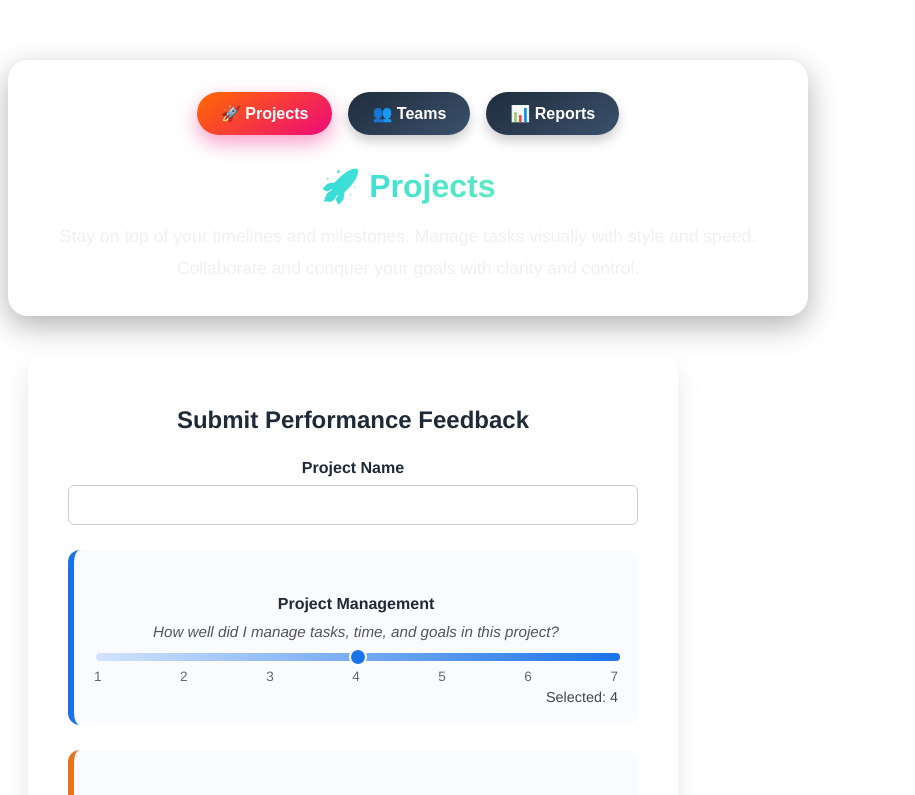
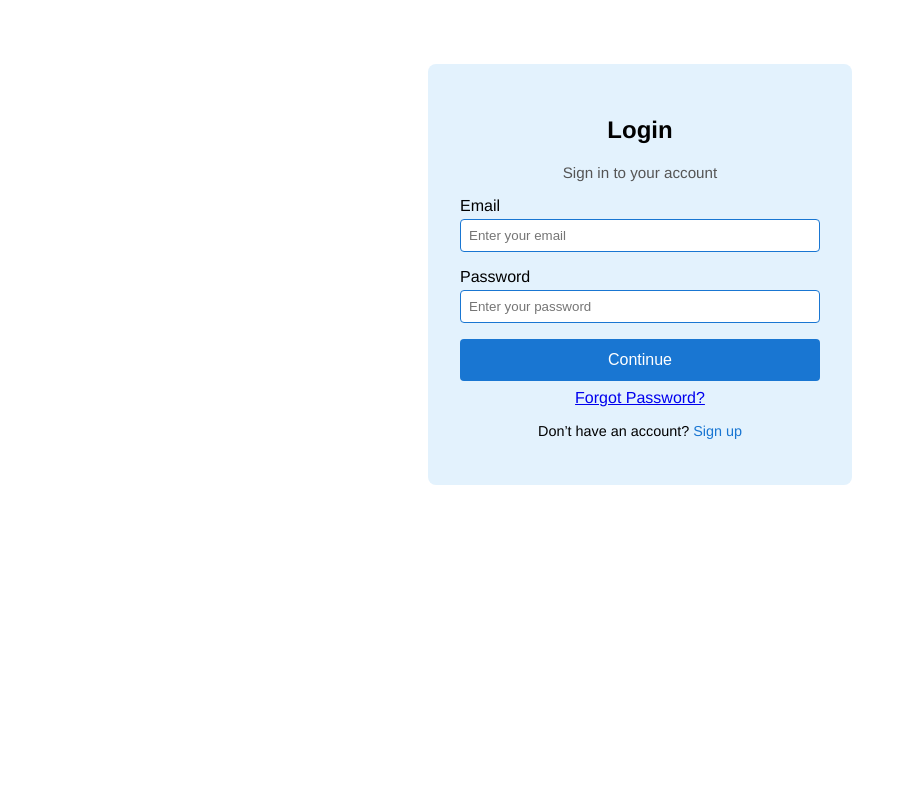
Before and after one commit to Calbest12/PMD, a Vue app in the folder frontend/: page /login in a window 1280 px wide. Shown: the top 795 px of the page, without its empty margins (0-915 px from the left). Built offline with nearby package versions, Linux system fonts and the light colour scheme.

Commit message:
dynamic log in/sign up.vue

```diff
--- a/frontend/package.json
+++ b/frontend/package.json
@@ -8,8 +8,10 @@
     "lint": "vue-cli-service lint"
   },
   "dependencies": {
+    "chart.js": "^4.5.0",
     "core-js": "^3.8.3",
-    "vue": "^3.2.13"
+    "vue": "^3.2.13",
+    "vue-router": "^4.5.1"
   },
   "devDependencies": {
     "@babel/core": "^7.12.16",
--- a/frontend/src/App.vue
+++ b/frontend/src/App.vue
@@ -1,9 +1,12 @@
 <template>
   <div id="app">
+    <!-- view these components if on a dashboard route -->
+    <div v-if="isDashboardPage">
     <Navigation />
     <Slider @submit-feedback="updateScores" />
     <TeamAverageChart :scores="scores" />
-    <ProjectDashboard />
+    </div>
+    <router-view/> <!-- current route view -->
   </div>
 </template>
 
@@ -12,14 +15,12 @@
 import Navigation from './components/Navigation.vue'
 import Slider from './components/Slider.vue'
 import TeamAverageChart from './components/TeamAverageChart.vue'
-import ProjectDashboard from './components/ProjectDashboard.vue'
 
 export default {
   components: {
     Navigation,
     Slider,
     TeamAverageChart,
-    ProjectDashboard
   },
   data() {
     return {
@@ -30,6 +31,14 @@ export default {
       }
     };
   },
+  computed: {
+  isDashboardPage() {
+    // This reads the current URL from Vue Router
+    // then returns true only on your dashboard routes
+    const { path } = this.$route
+    return ['/dashboard', '/limited-dashboard'].includes(path)
+  }
+},
   methods: {
     updateScores(newScores) {
       this.scores = { ...newScores };
--- a/frontend/src/main.js
+++ b/frontend/src/main.js
@@ -1,4 +1,5 @@
 import { createApp } from 'vue'
 import App from './App.vue'
+import router from './router'
 
-createApp(App).mount('#app')
+createApp(App).use(router).mount('#app')
--- /dev/null
+++ b/frontend/src/router/index.js
@@ -0,0 +1,15 @@
+import { createRouter, createWebHistory } from 'vue-router'
+import LoginPage from '@/views/LoginPage.vue'
+
+const routes = [
+  { path: '/',      redirect: '/login' },
+  { path: '/login', component: LoginPage },
+  { path: '/forgot',  component: () => import('@/views/ForgotPassword.vue') },
+  { path: '/reset',   component: () => import('@/views/ResetPassword.vue') },
+  { path: '/signup', component: () => import('@/views/SignUpPage.vue') },
+]
+
+export default createRouter({
+  history: createWebHistory(),
+  routes
+})
--- /dev/null
+++ b/frontend/src/views/ForgotPassword.vue
@@ -0,0 +1,57 @@
+<template>
+  <div class="auth-container">
+    <h2>Forgot Password</h2>
+    <div class="form-group">
+      <label for="email">Email</label>
+      <input
+        id="email"
+        v-model="email"
+        type="email"
+        placeholder="Enter your email"
+        @keyup.enter="sendLink"
+        required
+      />
+    </div>
+    <button @click="sendLink">Send Reset Link</button>
+    <p v-if="message" class="message">{{ message }}</p>
+  </div>
+</template>
+
+<script setup>
+import { ref } from 'vue'
+const email   = ref('')
+const message = ref('')
+function sendLink() {
+  message.value = `If that email exists, you’ll get a reset link shortly.`
+}
+</script>
+
+
+<style scoped>
+.auth-container {
+  max-width: 320px;
+  margin: 4rem auto;
+  padding: 2rem;
+  background: #e3f2fd;
+  border-radius: 8px;
+  color: #000;
+}
+.form-group {
+  margin-bottom: 1rem;
+}
+button {
+  width: 100%;
+  padding: 0.75rem;
+  background-color: #1976d2;
+  color: #fff;
+  border: none;
+  border-radius: 4px;
+  cursor: pointer;
+}
+.message {
+  margin-top: 1rem;
+  color: #000;
+  font-size: 0.9rem;
+  text-align: center;
+}
+</style>
--- /dev/null
+++ b/frontend/src/views/LoginPage.vue
@@ -0,0 +1,136 @@
+<template>
+  <div class="auth-container">
+    <h2>Login</h2>
+    <p class="subtitle">Sign in to your account</p>
+
+    <form @submit.prevent="onSubmit">
+      <!-- Email or Username -->
+      <div class="form-group">
+        <label for="email">Email</label>
+        <input
+          id="email"
+          v-model="email"
+          type="email"
+          placeholder="Enter your email"
+          required
+          tabindex="1"
+        />
+      </div>
+
+      <!-- Password -->
+      <div class="form-group">
+        <label for="password">Password</label>
+        <input
+          id="password"
+          v-model="password"
+          type="password"
+          placeholder="Enter your password"
+          required
+          tabindex="2"
+        />
+      </div>
+
+      <!-- Submit -->
+      <button type="submit" tabindex="3">Continue</button>
+    </form>
+
+    <!-- Forgot Password link -->
+    <p class="links">
+      <router-link to="/forgot">Forgot Password?</router-link>
+    </p>
+
+    <!-- Sign-up link -->
+    <p class="signup-text" tabindex="4">
+      Don’t have an account?
+      <router-link to="/signup">Sign up</router-link>
+    </p>
+
+    <!-- Optional status -->
+    <p v-if="message" class="message">{{ message }}</p>
+  </div>
+</template>
+
+<script setup>
+import { ref } from 'vue'
+import { useRouter } from 'vue-router'
+
+const email    = ref('')
+const password = ref('')
+const message  = ref('')
+const router   = useRouter()
+
+function onSubmit() {
+  message.value = ''
+  // Basic front-end check
+  if (!email.value || !password.value) {
+    message.value = 'Both fields are required.'
+    return
+  }
+  // For now, just redirect to the dashboard demo:
+  router.push('/dashboard')
+}
+</script>
+
+<style scoped>
+.auth-container {
+  max-width: 360px;
+  margin: 4rem auto;
+  padding: 2rem;
+  background: #e3f2fd;
+  border-radius: 8px;
+  color: #000;
+  text-align: center;
+}
+.subtitle {
+  margin-bottom: 1rem;
+  font-size: 0.95rem;
+  color: #555;
+}
+.form-group {
+  margin-bottom: 1rem;
+  text-align: left;
+}
+.form-group label {
+  display: block;
+  margin-bottom: 0.25rem;
+}
+input {
+  width: 100%;
+  padding: 0.5rem;
+  border: 1px solid #1976d2;
+  border-radius: 4px;
+  box-sizing: border-box;
+}
+button {
+  width: 100%;
+  padding: 0.75rem;
+  background-color: #1976d2;
+  color: #fff;
+  border: none;
+  border-radius: 4px;
+  font-size: 1rem;
+  cursor: pointer;
+}
+button:hover {
+  background-color: #1565c0;
+}
+.links {
+  margin: 0.5rem 0;
+}
+.signup-text {
+  margin-top: 1rem;
+  font-size: 0.9rem;
+  color: #000;
+}
+.signup-text a {
+  color: #1976d2;
+  text-decoration: none;
+}
+.signup-text a:hover {
+  text-decoration: underline;
+}
+.message {
+  margin-top: 1rem;
+  color: #b00020;
+}
+</style>
--- /dev/null
+++ b/frontend/src/views/ResetPassword.vue
@@ -0,0 +1,139 @@
+<template>
+  <div class="auth-container">
+    <h2>Reset Password</h2>
+
+    <!-- New Password field -->
+    <div class="form-group">
+      <label for="newPassword">New Password</label>
+      <input
+        id="newPassword"
+        v-model="newPassword"
+        type="password"
+        placeholder="Enter new password"
+        @keyup.enter="onSubmit"
+        tabindex="1"
+        required
+      />
+    </div>
+
+    <!-- Confirm Password field -->
+    <div class="form-group">
+      <label for="confirmPassword">Confirm Password</label>
+      <input
+        id="confirmPassword"
+        v-model="confirmPassword"
+        type="password"
+        placeholder="Re‑enter new password"
+        @keyup.enter="onSubmit"
+        tabindex="2"
+        required
+      />
+    </div>
+
+    <!-- Show mismatch warning -->
+    <p v-if="confirmPassword && !passwordsMatch" class="error">
+      Passwords do not match.
+    </p>
+
+    <!-- Submit button is disabled until passwordsMatch -->
+    <button
+      @click="onSubmit"
+      :disabled="!passwordsMatch || !newPassword"
+      tabindex="3"
+    >
+      Reset Password
+    </button>
+
+    <!-- Feedback message -->
+    <p v-if="message" class="message">{{ message }}</p>
+  </div>
+</template>
+
+<script setup>
+import { ref, computed } from 'vue'
+import { useRouter } from 'vue-router'
+
+const newPassword     = ref('')
+const confirmPassword = ref('')
+const message         = ref('')
+const router          = useRouter()
+
+// check two fields match?????
+const passwordsMatch = computed(
+  () => newPassword.value && newPassword.value === confirmPassword.value
+)
+
+function onSubmit() {
+  message.value = ''
+
+  // first validation
+  if (!newPassword.value || !confirmPassword.value) {
+    message.value = 'Both fields are required.'
+    return
+  }
+  if (!passwordsMatch.value) {
+    message.value = 'Passwords do not match.'
+    return
+  }
+
+  // await axios.post('/api/password/reset', { new_password: newPassword.value })
+
+  // simulate success
+  message.value = 'Your password has been reset!'
+
+  // redirect back to log in
+  setTimeout(() => router.push('/'), 1500)
+}
+</script>
+
+<style scoped>
+.auth-container {
+  position: fixed;
+  top: 50%; left: 50%;
+  transform: translate(-50%, -50%);
+  max-width: 320px; width: 90%;
+  padding: 2rem;
+  background: #e3f2fd;
+  border-radius: 8px;
+  color: #000;
+}
+.form-group {
+  margin-bottom: 1rem;
+}
+label {
+  display: block;
+  margin-bottom: 0.25rem;
+}
+input {
+  width: 100%;
+  padding: 0.5rem;
+  border: 1px solid #b0bec5;
+  border-radius: 4px;
+}
+.error {
+  color: #b00020;
+  font-size: 0.9rem;
+  margin-bottom: 1rem;
+}
+button {
+  width: 100%;
+  padding: 0.75rem;
+  background-color: #1976d2;
+  color: #fff;
+  border: none;
+  border-radius: 4px;
+  cursor: pointer;
+}
+button:disabled {
+  opacity: 0.6;
+  cursor: not-allowed;
+}
+button:focus:not(:disabled) {
+  outline: 2px solid #1565c0;
+}
+.message {
+  margin-top: 1rem;
+  font-size: 0.9rem;
+  text-align: center;
+}
+</style>
--- /dev/null
+++ b/frontend/src/views/SignUpPage.vue
@@ -0,0 +1,89 @@
+<template>
+  <div class="auth-container">
+    <h2>Create Account</h2>
+
+    <!-- Create Account Form -->
+    <form @submit.prevent="register">
+      <input v-model="name" type="text" placeholder="Full Name" required />
+      <input v-model="email" type="email" placeholder="Email" required />
+      <input v-model="password" type="password" placeholder="Password" required />
+      <input v-model="confirmPassword" type="password" placeholder="Confirm Password" required />
+      <button type="submit">Sign Up</button>
+    </form>
+
+    <!-- Link to login page -->
+    <div class="links">
+      <button class="link-btn" @click="goToLoginPage">Already have an account? Log In</button>
+    </div>
+
+    <p v-if="message" class="message">{{ message }}</p>
+  </div>
+</template>
+
+<script setup>
+import { ref } from 'vue'
+import { useRouter } from 'vue-router'
+
+const router = useRouter()
+
+const name = ref('')
+const email = ref('')
+const password = ref('')
+const confirmPassword = ref('')
+const message = ref('')
+
+function goToLoginPage() {
+  router.push('/login')
+}
+
+function register() {
+  if (password.value !== confirmPassword.value) {
+    message.value = 'Passwords do not match'
+    return
+  }
+  message.value = `Account created for ${email.value} (demo only)`
+}
+</script>
+
+<style scoped>
+.auth-container {
+  max-width: 360px;
+  margin: 4rem auto;
+  padding: 2rem;
+  background: #e3f2fd;
+  color: #000;
+}
+input {
+  width: 100%;
+  padding: 0.5rem;
+  margin-bottom: 1rem;
+  border: 1px solid #1976d2;
+  border-radius: 0;
+}
+button[type="submit"] {
+  width: 100%;
+  padding: 0.75rem;
+  background: #1976d2;
+  color: #fff;
+  border: none;
+  border-radius: 0;
+}
+.links {
+  margin-top: 1rem;
+  text-align: center;
+}
+.link-btn {
+  background: none;
+  border: none;
+  color: #1976d2;
+  font-size: 0.9rem;
+  cursor: pointer;
+  text-decoration: underline;
+}
+.message {
+  margin-top: 1rem;
+  color: #000;
+  font-size: 0.9rem;
+  text-align: center;
+}
+</style>
```
Also changed, not shown: 1 other file (tests, documents, lock files or other folders).
